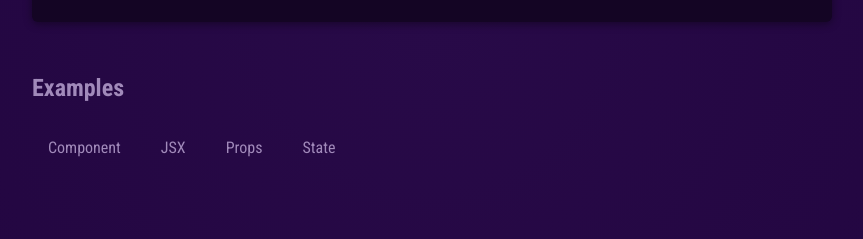
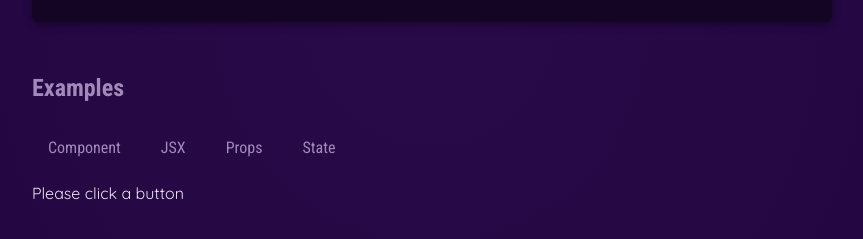
Before and after one commit to AmanKSrivastava/React_Learning, a React (Vite) app: page / in a window 1280 px wide. Shown: the part 617-856 px from the top of the page, without its empty margins (208-1071 px from the left). Built offline with nearby package versions, Linux system fonts and the light colour scheme.

Commit message:
useState basics

```diff
--- a/src/App.jsx
+++ b/src/App.jsx
@@ -2,11 +2,17 @@
 import Header from "./components/Header/Header.jsx";
 import CoreConcept from "./components/CoreConcept.jsx";
 import TabButton from "./components/TabButton.jsx";
+import { useState } from "react";
 
 function App() {
-  function handleSelect() {
-    console.log("I am clicked from APP.jsx");
+  const [selectedContent, setSelectedContent] = useState(
+    "Please click a button"
+  );
+  function handleSelect(selectedButton) {
+    setSelectedContent(selectedButton);
+    console.log(selectedContent);
   }
+  console.log("App component executing");
   return (
     <div>
       <Header />
@@ -26,11 +32,14 @@
         <section id="examples">
           <h2>Examples</h2>
           <menu>
-            <TabButton onSelect={handleSelect}>Component</TabButton>
-            <TabButton onSelect={handleSelect}>JSX</TabButton>
-            <TabButton onSelect={handleSelect}>Props</TabButton>
-            <TabButton onSelect={handleSelect}>State</TabButton>
+            <TabButton onSelect={() => handleSelect("components")}>
+              Component
+            </TabButton>
+            <TabButton onSelect={() => handleSelect("jsx")}>JSX</TabButton>
+            <TabButton onSelect={() => handleSelect("props")}>Props</TabButton>
+            <TabButton onSelect={() => handleSelect("state")}>State</TabButton>
           </menu>
+          {selectedContent}
         </section>
       </main>
     </div>
--- a/src/components/TabButton.jsx
+++ b/src/components/TabButton.jsx
@@ -1,4 +1,5 @@
 export default function TabButton({ children, onSelect }) {
+  console.log("Tab component executing");
   return (
     <li>
       <button onClick={onSelect}>{children}</button>
```
